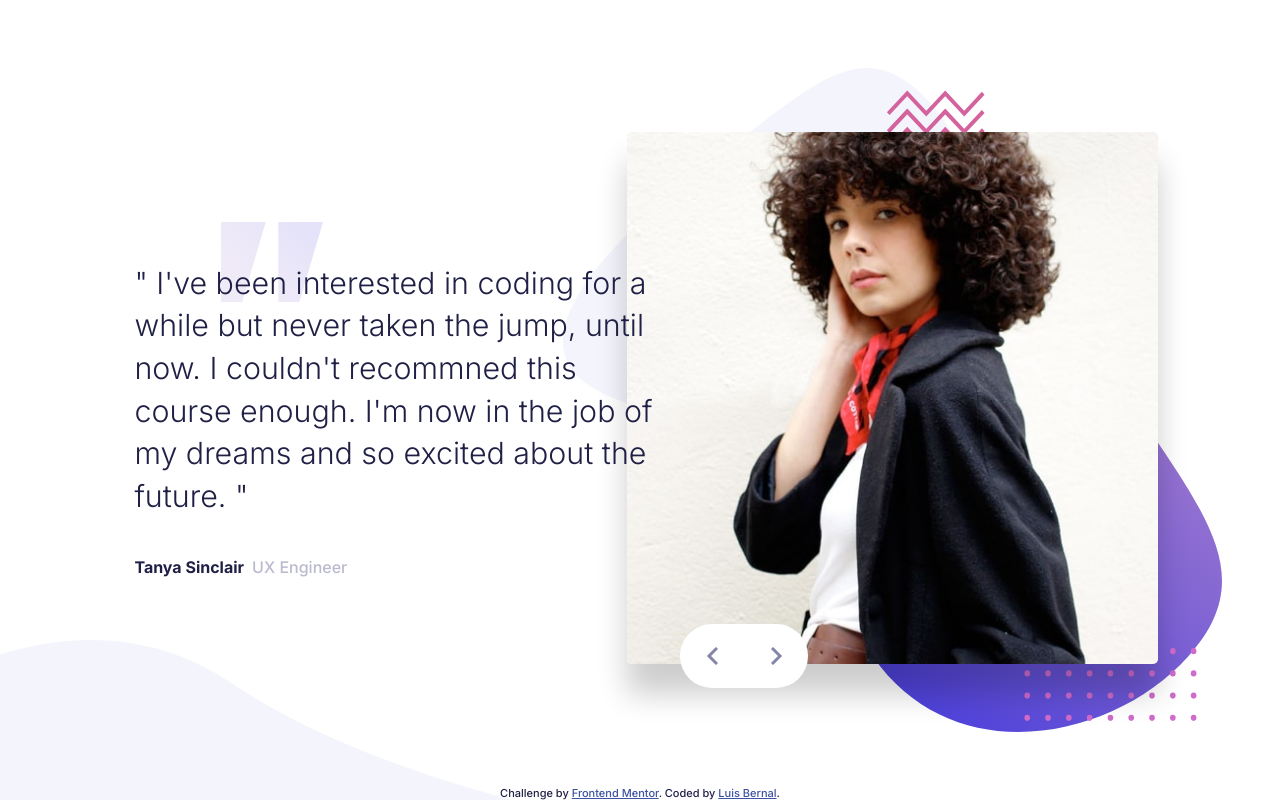
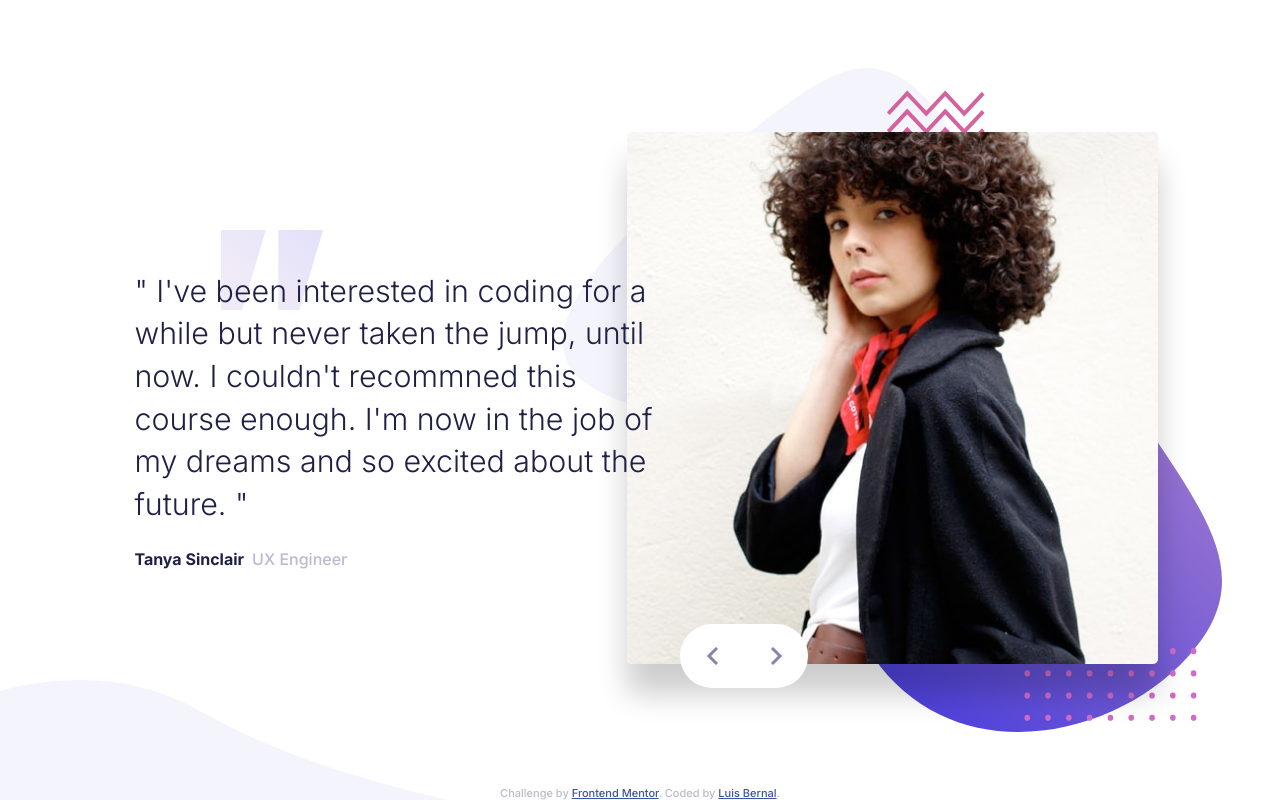
Before and after one commit to FrontendMentor-Lecap/Bootcamp-Testimonials-Slider, a plain HTML site: page index.html in a window 1280 px wide. Drawn offline with Linux system fonts and the light colour scheme.

Commit message:
Mobile fixes and media queries

```diff
--- a/style.css
+++ b/style.css
@@ -115,13 +115,15 @@ body {
 .attribution {
   position: absolute;
   bottom: 0%;
-  left: 50vw;
-  transform: translateX(-50%);
+  left: 45%;
+  transform: translateX(-45%);
+  font-size: 0.5rem;
+  color: var(--grayblue);
 }
 
-@media (min-width: 900px) {
+@media (min-width: 700px) {
   .wrapper {
-    background-size: 40vw 20vh;
+    background-size: 35vw 15vh;
   }
 
   .testimonial {
@@ -170,7 +172,7 @@ body {
     background-position: 20% 0;
     z-index: 999;
     font-size: 1.9rem;
-    padding: 5vh 0;
+    padding: 5vh 0 3vh;
     width: 125%;
   }
 
@@ -183,4 +185,24 @@ body {
   .user__role {
     margin-left: 0.5rem;
   }
+
+  .attribution {
+    position: absolute;
+    bottom: 0%;
+    left: 50%;
+    transform: translateX(-50%);
+    font-size: 0.8rem;
+  }
 }
+
+@media (min-width: 900px) and (max-width: 1100px) {
+  .testimonial__text {
+    font-size: 1.4rem;
+  }
+}
+
+@media (min-width: 700px) and (max-width: 899px) {
+  .testimonial__text {
+    font-size: 1.2rem;
+  }
+}
```
